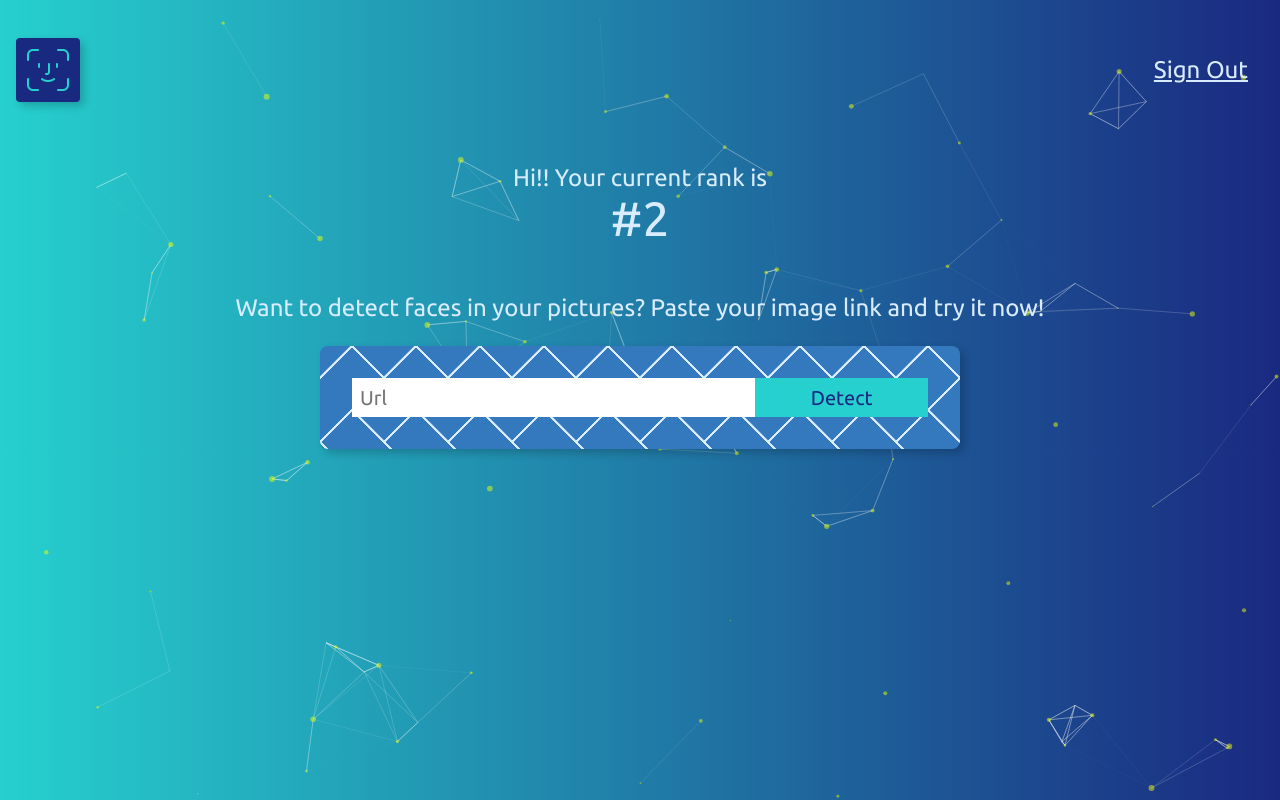
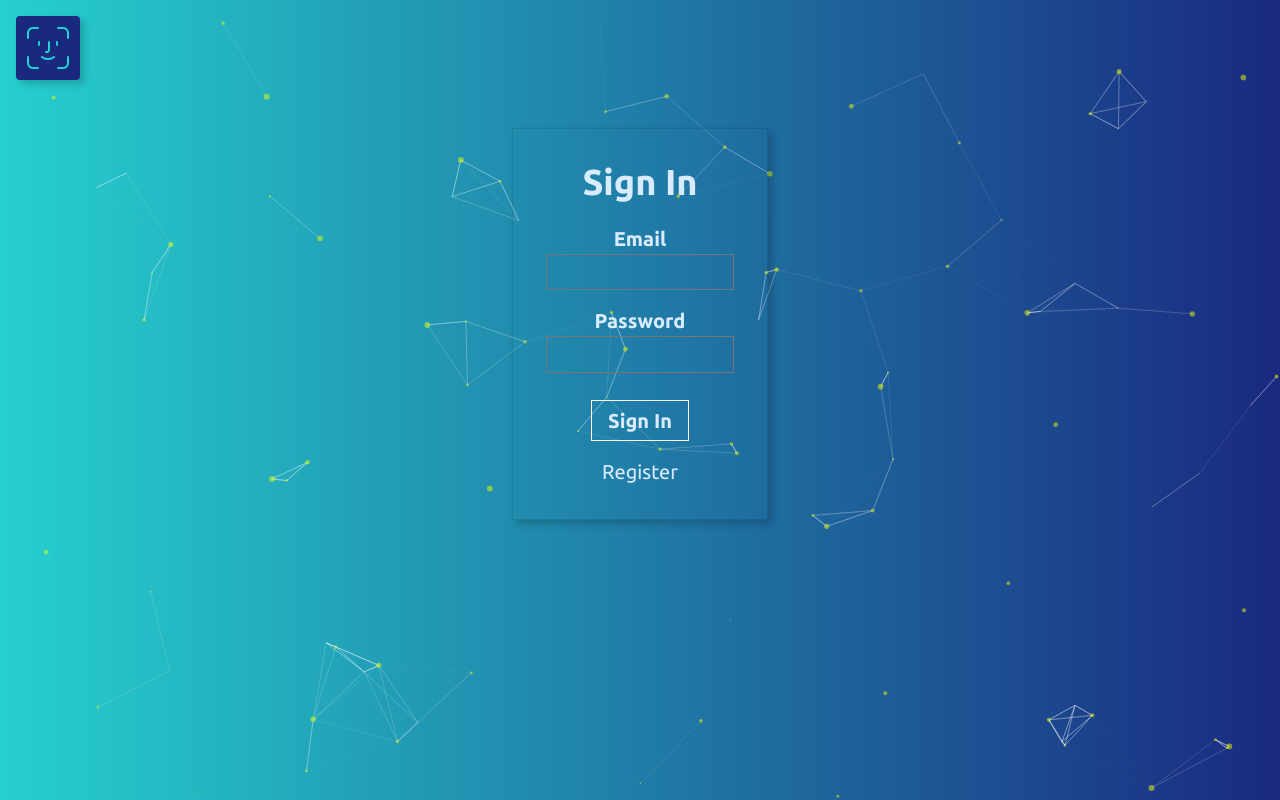
Before and after one commit to NoaSalgado/SmartBrain, a React (Create React App) app: page / in a window 1280 px wide. Built offline with nearby package versions, Linux system fonts and the light colour scheme.

Commit message:
Add sign in and register forms

```diff
--- a/src/Components/Navigation/Navigation.js
+++ b/src/Components/Navigation/Navigation.js
@@ -1,12 +1,18 @@
 import React from 'react';
 import './Navigation.css';
 
-const Navigation = () => {
-  return (
-    <nav>
-      <p className="f3 link dim underline pa3 pointer">Sign Out</p>
-    </nav>
-  );
+const Navigation = ({ onRouteChange, isSignedIn }) => {
+  if (isSignedIn) {
+    return (
+      <nav>
+        <p
+          onClick={() => onRouteChange('signout')}
+          className="f3 link dim underline pa3 pointer">
+          Sign Out
+        </p>
+      </nav>
+    );
+  }
 };
 
 export default Navigation;
--- /dev/null
+++ b/src/Components/Register/Register.js
@@ -0,0 +1,58 @@
+import React from 'react';
+
+const Register = ({ onRouteChange }) => {
+  return (
+    <main className="br5 ba  b--black-10 mv4 w-100 w-50-m w-25-l mw5 shadow-5 center">
+      <section className="pa4 black-80">
+        <form className="measure">
+          <fieldset id="sign_up" className="ba b--transparent ph0 mh0">
+            <legend className="f2 fw6 ph0 mh0">Register</legend>
+            <div className="mt3">
+              <label className="db fw6 lh-copy f4" htmlFor="name">
+                Name
+              </label>
+              <input
+                className="pa2 input-reset ba bg-transparent hover-bg-dark-blue hover-white w-100"
+                type="text"
+                name="name"
+                id="name"
+              />
+            </div>
+            <div className="mt3">
+              <label className="db fw6 lh-copy f4" htmlFor="email-address">
+                Email
+              </label>
+              <input
+                className="pa2 input-reset ba bg-transparent hover-bg-dark-blue w-100"
+                type="email"
+                name="email-address"
+                id="email-address"
+              />
+            </div>
+            <div className="mv3">
+              <label className="db fw6 lh-copy f4" htmlFor="password">
+                Password
+              </label>
+              <input
+                className="b pa2 input-reset ba bg-transparent hover-bg-dark-blue w-100"
+                type="password"
+                name="password"
+                id="password"
+              />
+            </div>
+          </fieldset>
+          <div className="">
+            <button
+              onClick={() => onRouteChange('home')}
+              className="b f1 ph3 pv2 input-reset ba b--white bg-transparent grow pointer f4 dib"
+              type="button">
+              Register
+            </button>
+          </div>
+        </form>
+      </section>
+    </main>
+  );
+};
+
+export default Register;
--- /dev/null
+++ b/src/Components/SignIn/SignIn.js
@@ -0,0 +1,52 @@
+import React from 'react';
+
+const SignIn = ({ onRouteChange }) => {
+  return (
+    <main className="br5 ba  b--black-10 mv4 w-100 w-50-m w-25-l mw5 shadow-5 center">
+      <section className="pa4 black-80">
+        <form className="measure center w-100">
+          <fieldset id="sign_up" className="ba b--transparent ph0 mh0">
+            <legend className="f2 fw6 ph0 mh0">Sign In</legend>
+            <div className="mt3">
+              <label className="db fw6 lh-copy f4" htmlFor="email-address">
+                Email
+              </label>
+              <input
+                className="pa2 input-reset ba bg-transparent hover-bg-dark-blue  w-100"
+                type="email"
+                name="email-address"
+                id="email-address"
+              />
+            </div>
+            <div className="mv3">
+              <label className="db fw6 lh-copy f4" htmlFor="password">
+                Password
+              </label>
+              <input
+                className="b pa2 input-reset ba bg-transparent hover-bg-dark-blue hover-white w-100"
+                type="password"
+                name="password"
+                id="password"
+              />
+            </div>
+          </fieldset>
+          <div className="">
+            <button
+              onClick={() => onRouteChange('home')}
+              className="b ph3 pv2 input-reset ba b--white bg-transparent grow pointer f4 dib"
+              type="button">
+              Sign In{' '}
+            </button>
+          </div>
+          <div className="lh-copy mt3">
+            <a href="#0" onClick={onRouteChange} className="f4 link dim db">
+              Register
+            </a>
+          </div>
+        </form>
+      </section>
+    </main>
+  );
+};
+
+export default SignIn;
--- a/src/Containers/App.js
+++ b/src/Containers/App.js
@@ -8,6 +8,8 @@
 import Rank from '../Components/Rank/Rank';
 import ImageLinkForm from '../Components/ImageLinkForm/ImageLinkForm';
 import FaceRecognition from '../Components/FaceRecognition/FaceRecognition';
+import SignIn from '../Components/SignIn/SignIn';
+import Register from '../Components/Register/Register';
 
 class App extends Component {
   constructor() {
@@ -16,6 +18,8 @@
       input: '',
       imageUrl: '',
       box: {},
+      route: 'signin',
+      isSignedIn: false,
     };
   }
 
@@ -89,7 +93,18 @@
       .catch((error) => console.log('error', error));
   };
 
+  onRouteChange = (route) => {
+    if (route === 'signout') {
+      this.setState({ isSignedIn: false });
+    } else if (route === 'home') {
+      this.setState({ isSignedIn: true });
+    }
+    this.setState({ route: route });
+  };
+
   render() {
+    const { imageUrl, box, route, isSignedIn } = this.state;
+
     const particlesInit = async (main) => {
       await loadFull(main);
     };
@@ -102,14 +117,25 @@
         />
         <header className="flex justify-between items-center pa3">
           <Logo />
-          <Navigation />
+          <Navigation
+            isSignedIn={isSignedIn}
+            onRouteChange={this.onRouteChange}
+          />
         </header>
-        <Rank />
-        <ImageLinkForm
-          onInputChange={this.onInputChange}
-          onButtonSubmit={this.onButtonSubmit}
-        />
-        <FaceRecognition box={this.state.box} imageUrl={this.state.imageUrl} />
+        {this.state.route === 'home' ? (
+          <div>
+            <Rank />
+            <ImageLinkForm
+              onInputChange={this.onInputChange}
+              onButtonSubmit={this.onButtonSubmit}
+            />
+            <FaceRecognition box={box} imageUrl={imageUrl} />
+          </div>
+        ) : route === 'signin' || route === 'signout' ? (
+          <SignIn onRouteChange={this.onRouteChange} />
+        ) : (
+          <Register onRouteChange={this.onRouteChange} />
+        )}
       </div>
     );
   }
--- a/src/index.css
+++ b/src/index.css
@@ -19,3 +19,10 @@
   color: #d9ecff;
   font-family: 'Ubuntu', sans-serif;
 }
+
+legend,
+label,
+button,
+a {
+  color: #d9ecff;
+}
```
